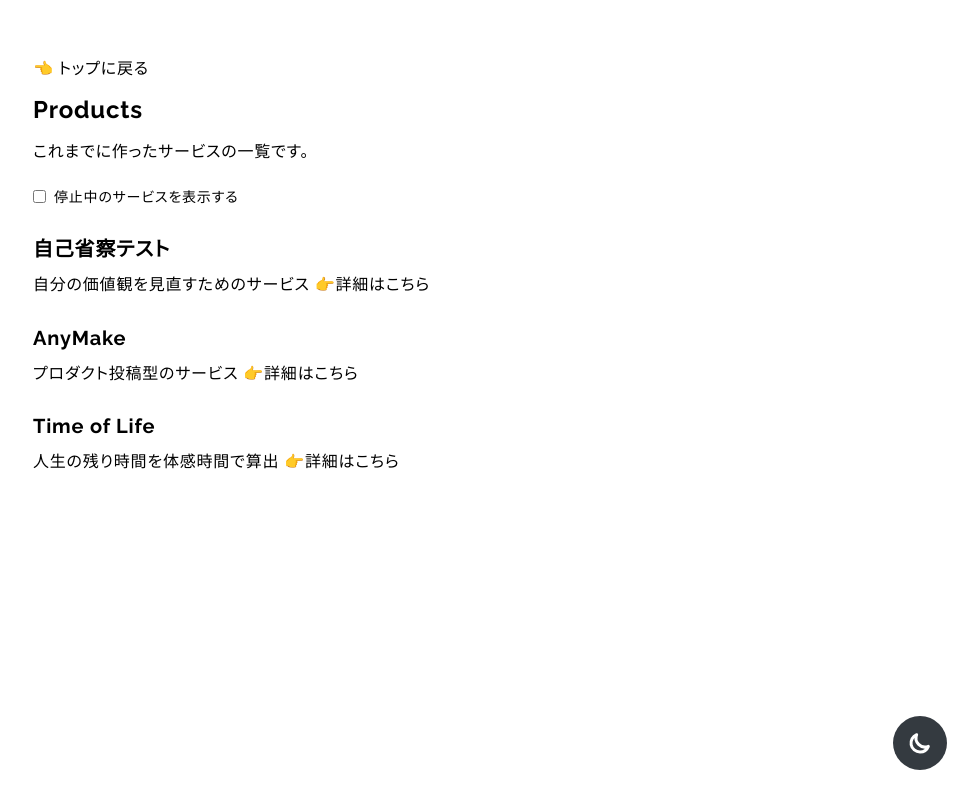
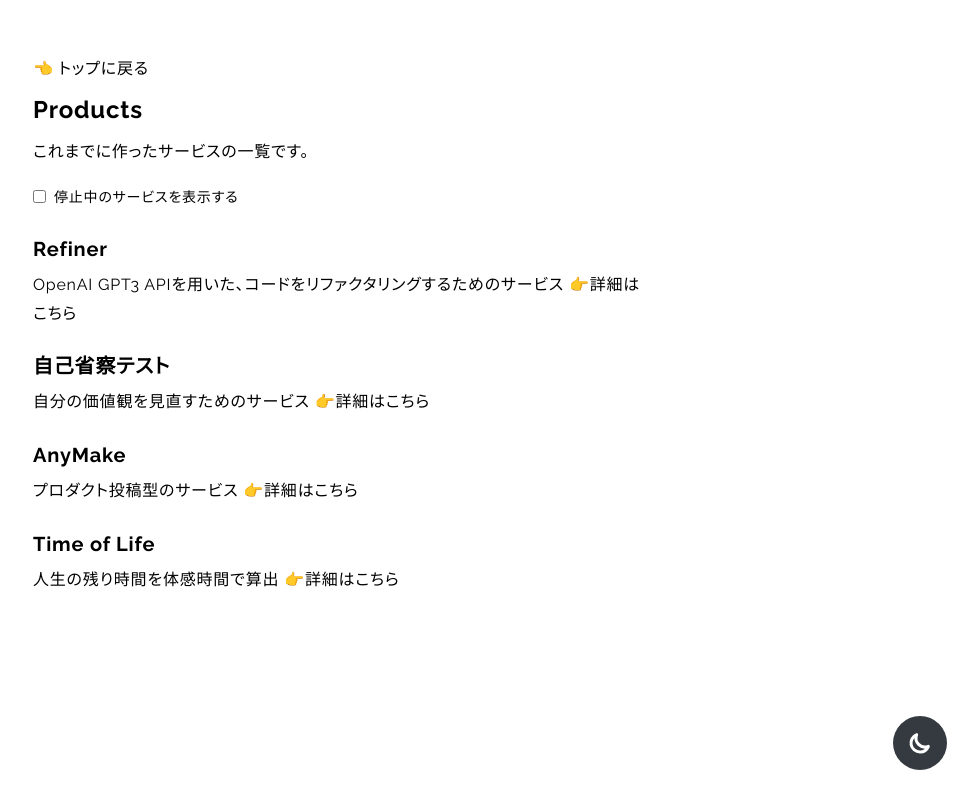
Before and after one commit to y-temp4/y-temp4.com, a Next.js app: page /products in a window 1280 px wide. Shown: the whole page, without its empty margins (303-1280 px from the left). Built offline with nearby package versions, Linux system fonts and the light colour scheme.

Commit message:
Add refiner

```diff
--- a/src/data/products.ts
+++ b/src/data/products.ts
@@ -7,6 +7,14 @@
 };
 
 export const products: Product[] = [
+  {
+    name: 'Refiner',
+    productURL: 'https://www.refiner.dev',
+    description:
+      'OpenAI GPT3 APIを用いた、コードをリファクタリングするためのサービス',
+    introductionURL: 'https://qiita.com/y-temp4/items/8c5e83459461d6c9acdc',
+    suspended: false,
+  },
   {
     name: 'べじはっく',
     productURL: 'https://vghack.com',
```
